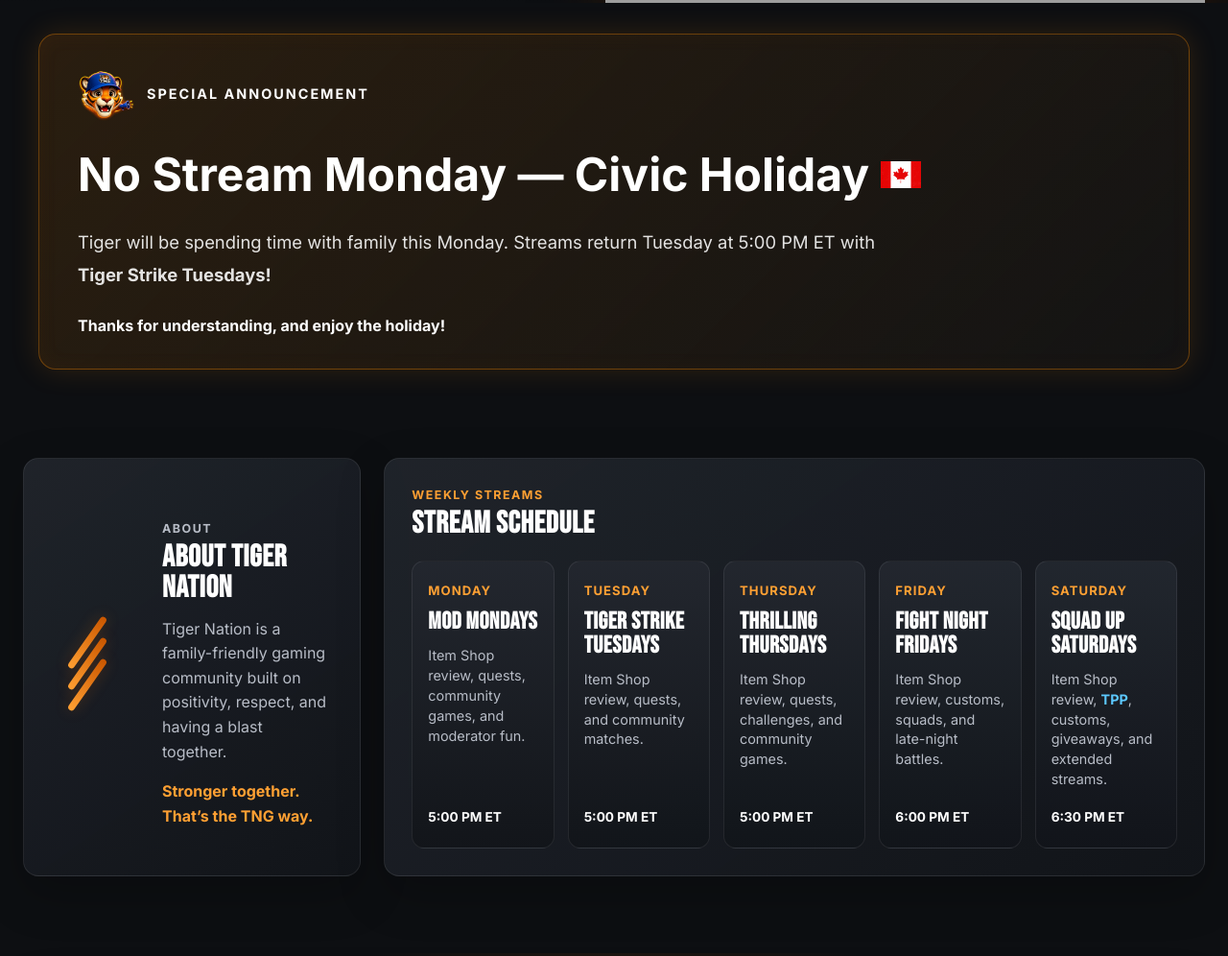
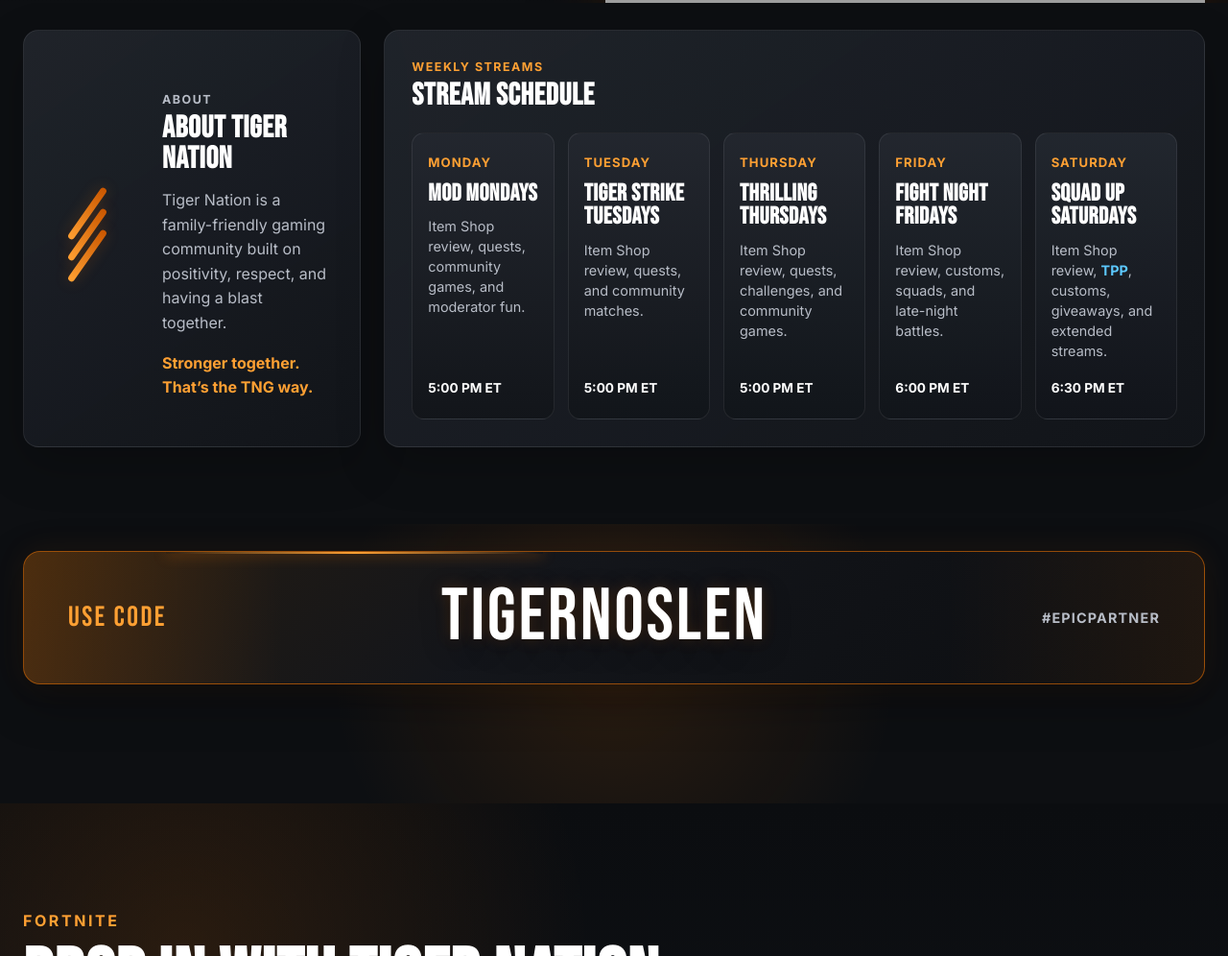
Before and after one commit to TigerNoslen/tigernoslen.github.io, a plain HTML site: page index.html in a window 1280 px wide. Shown: the part 802-1798 px from the top of the page at 96% size. Drawn offline with Linux system fonts and the light colour scheme; no server answers; grey boxes are pictures that could not be loaded.

Commit message:
Removed Cvic Day announcement

```diff
--- a/index.html
+++ b/index.html
@@ -124,35 +124,7 @@
 
         </section>
 
-        <!-- Special Announcement -->
-        <section id="announcement" class="announcement-section" data-next-stream-title="Tiger Strike Tuesdays"
-            data-next-stream-date="2026-08-04T17:00:00-04:00">
-            <div class="announcement-container">
-                <div class="announcement-alert">
-                    <div class="announcement-label">
-                        <img src="images/ui/announcement-icon.png" alt="Announcement" class="announcement-icon">
-                        Special Announcement
-                    </div>
-
-                    <h2 id="announcement-title" class="announcement-title">
-                        No Stream Monday — Civic Holiday
-                        <img src="images/ui/canada-flag.png" alt="Canada" class="announcement-flag">
-                    </h2>
-
-                    <p id="announcement-message" class="announcement-message">
-                        Tiger will be spending time with family this Monday.
-                        Streams return Tuesday at 5:00 PM ET with
-                        <strong>Tiger Strike Tuesdays!</strong>
-                    </p>
-
-                    <p class="announcement-footer">
-                        Thanks for understanding, and enjoy the holiday!
-                    </p>
-                </div>
-            </div>
-        </section>
-
-        <section class="home-panels">
+                <section class="home-panels">
             <div class="home-panels-container">
 
                 <article id="about" class="about-card">
```
